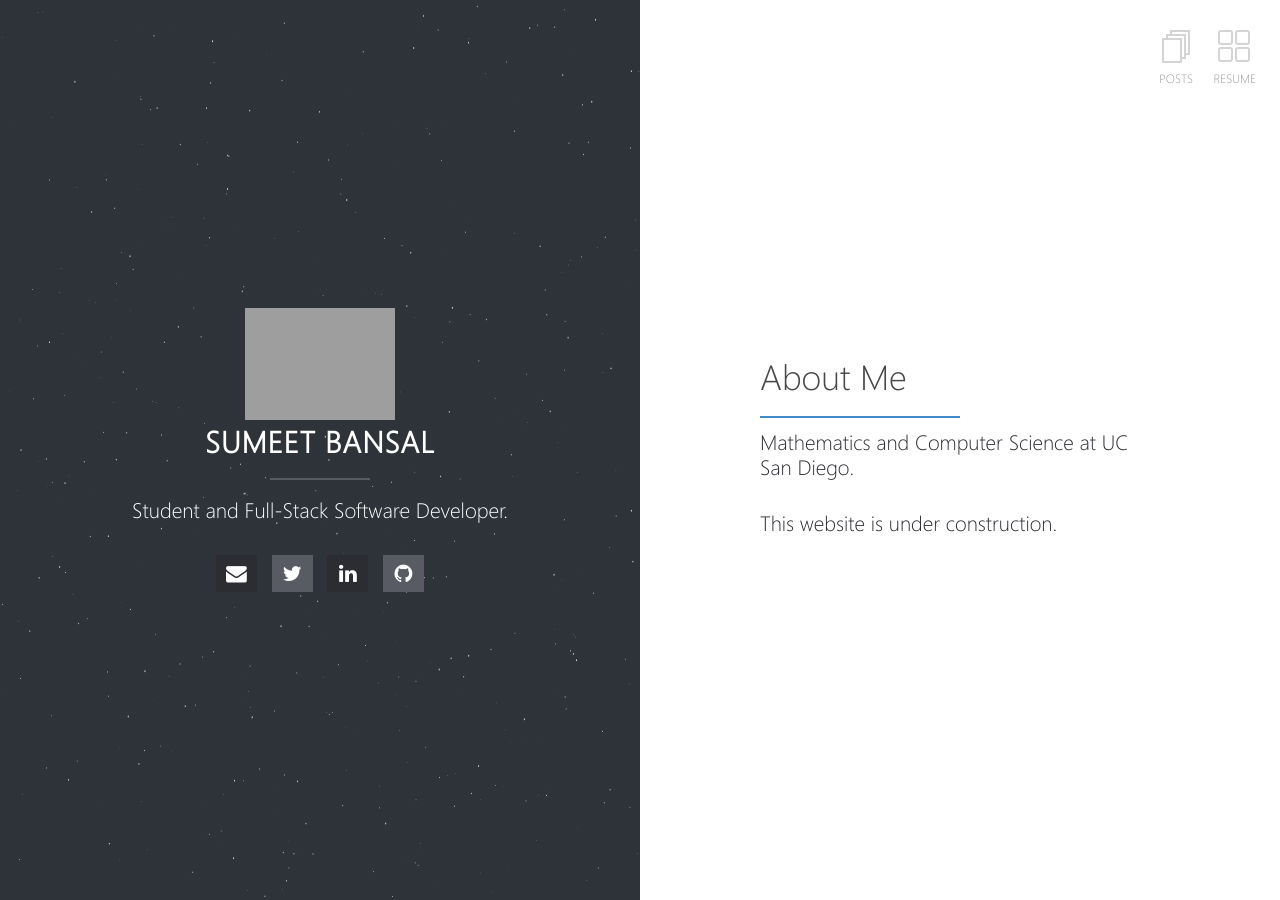
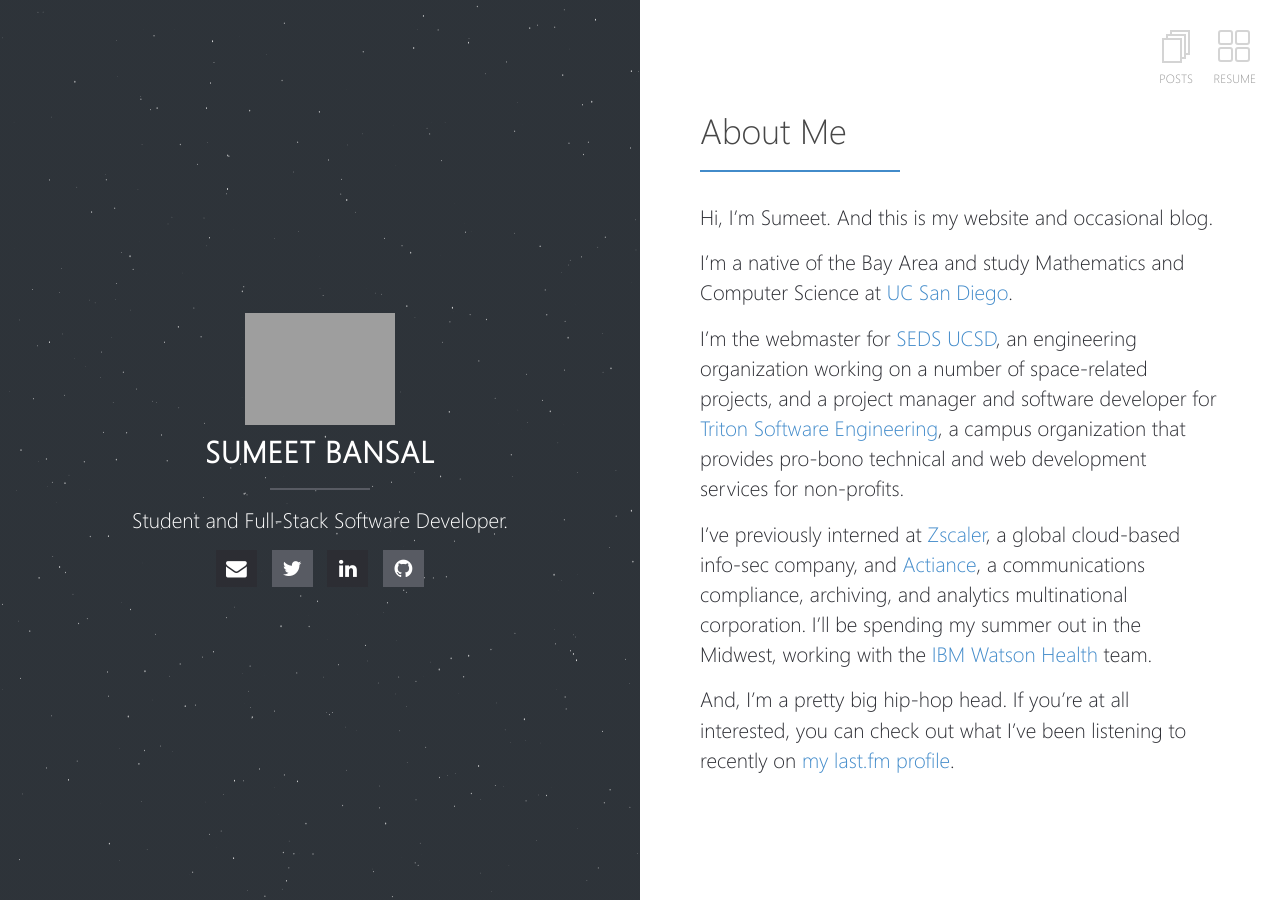
Before and after one commit to sumeet-bansal/sumeet-bansal.github.io, a Jekyll site: the page built from index.md, in a window 1280 px wide. Built offline with Jekyll 4.4.1, drawn with Linux system fonts in a browser that asks for light colours; our own code applies the rules of GitHub Pages for plain Markdown files.

Commit message:
finished home page blurb and edited CSS

```diff
--- a/assets/_sass/_home.scss
+++ b/assets/_sass/_home.scss
@@ -1,7 +1,7 @@
 #main-info,
 #about-info {
 	text-align: center;
-	max-width: 400px;
+	max-width: 600px;
 	width: 100%;
 	margin: 0 auto;
 	h1,
@@ -27,8 +27,7 @@
 	p {
 		font-size: 21px;
 		line-height: 30px;
-		margin: 10px 0;
-		padding-top: 25px;
+		margin: 15px 0px;
 	}
 	ul {
 		font-size: 1em;
@@ -98,6 +97,7 @@
 		font-weight: bold;
 		text-transform: uppercase;
 		letter-spacing: 1px;
+		margin-top: 5px;
 	}
 	h2 {
 		font-size: 21px;
@@ -107,6 +107,9 @@
 		&:after {
 			display: none;
 		}
+	}
+	ul {
+		margin-top: 15px;
 	}
 }
 
@@ -131,13 +134,13 @@
 		}
 	}
 	p {
-		color: darken($white, 40);
-		font-size: 16px;
-		margin: 10px 0;
-		padding-top: 0;
-		line-height: 24px;
+		font-size: 1.3em;
+		line-height: 1.45em;
 		&:first-of-type {
 			padding-top: 35px;
 		}
 	}
+	a {
+		color: $main;
+	}
 }
--- a/index.md
+++ b/index.md
@@ -3,6 +3,12 @@ layout: home
 ---
 # About Me
 
-### Mathematics and Computer Science at UC San Diego.
+Hi, I'm Sumeet. And this is my website and occasional blog.
 
-### This website is under construction.
+I'm a native of the Bay Area and study Mathematics and Computer Science at [UC San Diego](https://ucsd.edu/).
+
+I'm the webmaster for [SEDS UCSD](https://sedsucsd.org), an engineering organization working on a number of space-related projects, and a project manager and software developer for [Triton Software Engineering](http://tc.ucsd.edu), a campus organization that provides pro-bono technical and web development services for non-profits.
+
+I've previously interned at [Zscaler](https://www.zscaler.com/), a global cloud-based info-sec company, and [Actiance](https://www.actiance.com/), a communications compliance, archiving, and analytics multinational corporation. I'll be spending my summer out in the Midwest, working with the [IBM Watson Health](https://www.ibm.com/watson/health/) team.
+
+And, I'm a pretty big hip-hop head. If you're at all interested, you can check out what I've been listening to recently on [my last.fm profile](https://www.last.fm/user/sbansal21).
```
Also changed, not shown: README.md.
